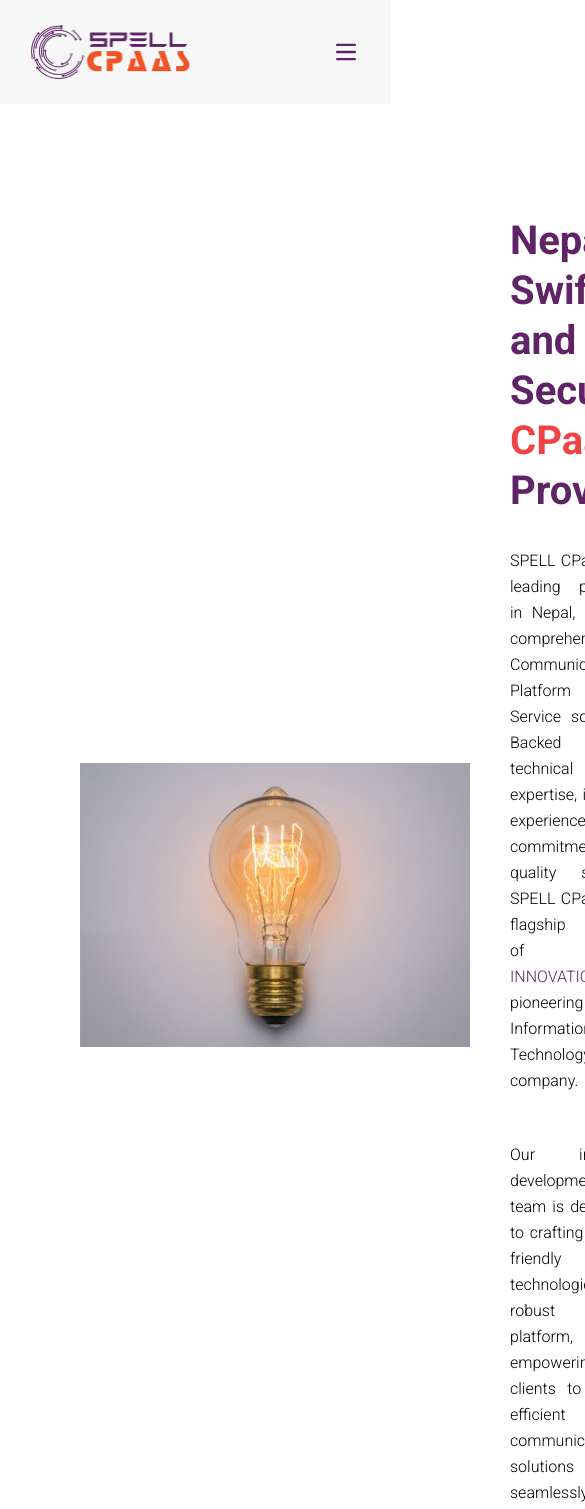
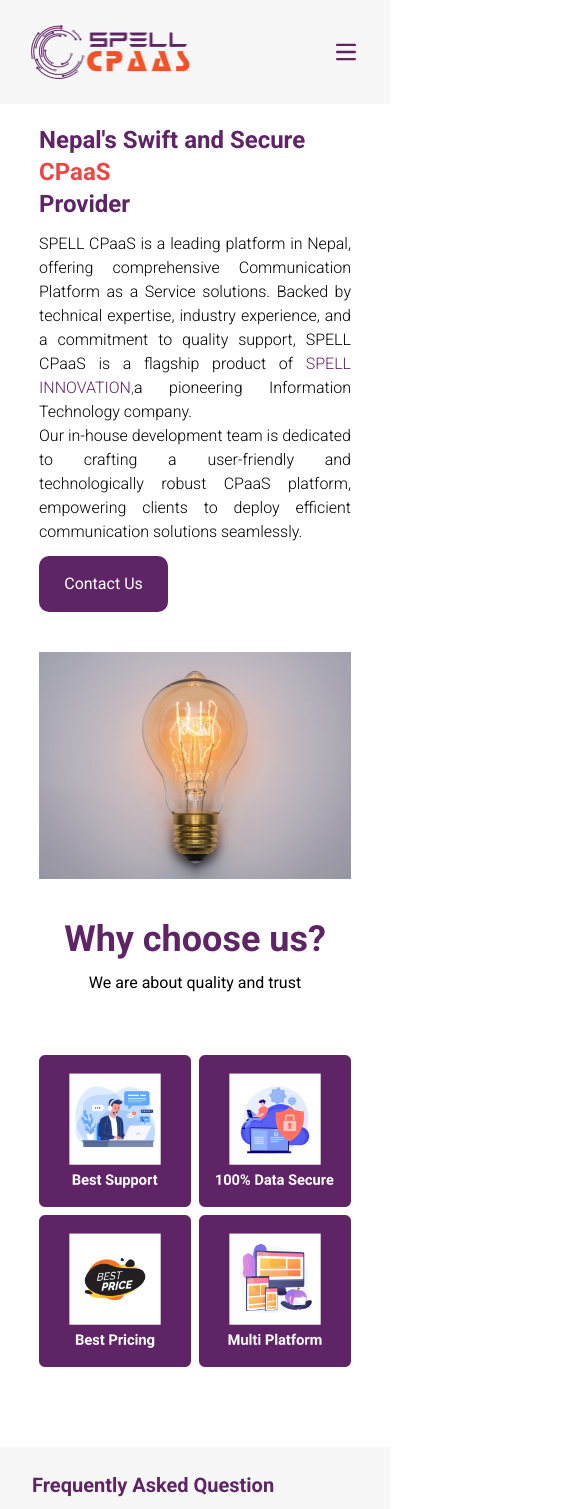
Before and after one commit to nareshbudha/my-project, a React (Vite) app: page /About in a window 390 px wide. Shown: the top 1509 px of the page, 585 px wide, since content can reach past the window. Built offline with nearby package versions, Linux system fonts and the light colour scheme.

Commit message:
Responsive at About

```diff
--- a/src/Component/Page/About.jsx
+++ b/src/Component/Page/About.jsx
@@ -9,22 +9,24 @@
 
 const About = () => {
   return (
-    <div className="pt-28">
-      <div className="flex flex-row justify-between items-center ">
-        <img className="ml-20" src={ab} alt="logo" />
-        <div className="flex flex-col ml-10  ">
-          <h2 className="text-[#5F2466] font-bold  text-[40px] leading-[50px]">
+    <div>
+      <div className="w-[80%] mx-auto mobile:py-5 tablet:py-10 laptop:py-5 desktop:py-5 ">
+        <div className="flex mobile:flex-col-reverse mobile:gap-10 laptop:flex-row laptop:justify-between laptop:items-center ">
+          <img className="laptop:w-[650px] laptop:h-80" src={ab} alt="logo" />
+          <div className="flex flex-col mobile:gap-3 laptop:pt- laptop:gap-5  ">
+            <h2 className="text-[#5F2466] font-bold mobile:text-2xl laptop:text-4xl">
               Nepal's Swift and Secure <span className="text-red-500">CPaaS</span>
               <p> Provider</p>
             </h2>
-          <p className="justify-center text-justify w-[85%] text-[#000000] text-[16px] leading-[26px] font-light mt-8">
+            <p className="justify-center text-justify w- text-[#000000] text-base  font-light ">
               SPELL CPaaS is a leading platform in Nepal, offering comprehensive
               Communication Platform as a Service solutions. Backed by technical
               expertise, industry experience, and a commitment to quality support,
               SPELL CPaaS is a flagship product of{" "}
               <span className="text-[#5F2466]">SPELL INNOVATION,</span>
               <span>a pioneering Information Technology company.</span>
-            <p className="mt-5">
+              <p className="
+            ">
                 Our in-house development team is dedicated to crafting a
                 user-friendly and technologically robust CPaaS platform,
                 empowering clients to deploy efficient communication solutions
@@ -33,33 +35,32 @@
             </p>
             <a href="contact">
               <button
-              className="bg-[#5F2466] mt-8 text-[#FFFFFF] w-[129px] h-[56px] py-[10px] px-[25px] rounded-[10px]"
-              onClick={(event) => {
-                event.target.style.backgroundColor =
-                  event.target.style.backgroundColor === "rgb(252, 101, 23)"
-                    ? "#5F2466"
-                    : "#FC6517";
-              }}
+                className="bg-[#5F2466]  text-[#FFFFFF] w-[129px] h-[56px] py-[10px] px-[25px] rounded-[10px]"
+
               >
                 Contact Us
               </button>
             </a>
           </div>
         </div>
-      <div className="flex flex-col justify-center items-center mt-20">
-        <h2 className="text-[#5F2466] text-[40px] font-bold leading-[50px]">
+        <div className="flex flex-col justify-center items-center mobile:gap-3 mobile:py-10 laptop:py-20  ">
+          <h2 className="text-[#5F2466] text-4xl font-bold ">
             Why choose us?
           </h2>
-        <p className="text-[#000000] font-normal leading-[26px] mt-6 text-[16px]">
+          <p className="text-[#000000] font-normal  text-base">
             We are about quality and trust
           </p>
         </div>
-      <div className="flex flex-row w-[200px] h-[200px] mt-16 gap-7 ml-60">
+        <div className="grid mobile:grid-cols-2 laptop:grid-cols-4 mobile:py-5 mobile:gap-2 mobile:tablet:gap-16 laptop:gap-3 ">
           <img src={a} alt="" />
           <img src={b} alt="" />
           <img src={c} alt="" />
           <img src={d} alt="" />
         </div>
+
+      </div>
+
+
       <Frequtly />
       <Photo />
     </div>
```
Lines whose indentation alone changed are shown as unchanged.
